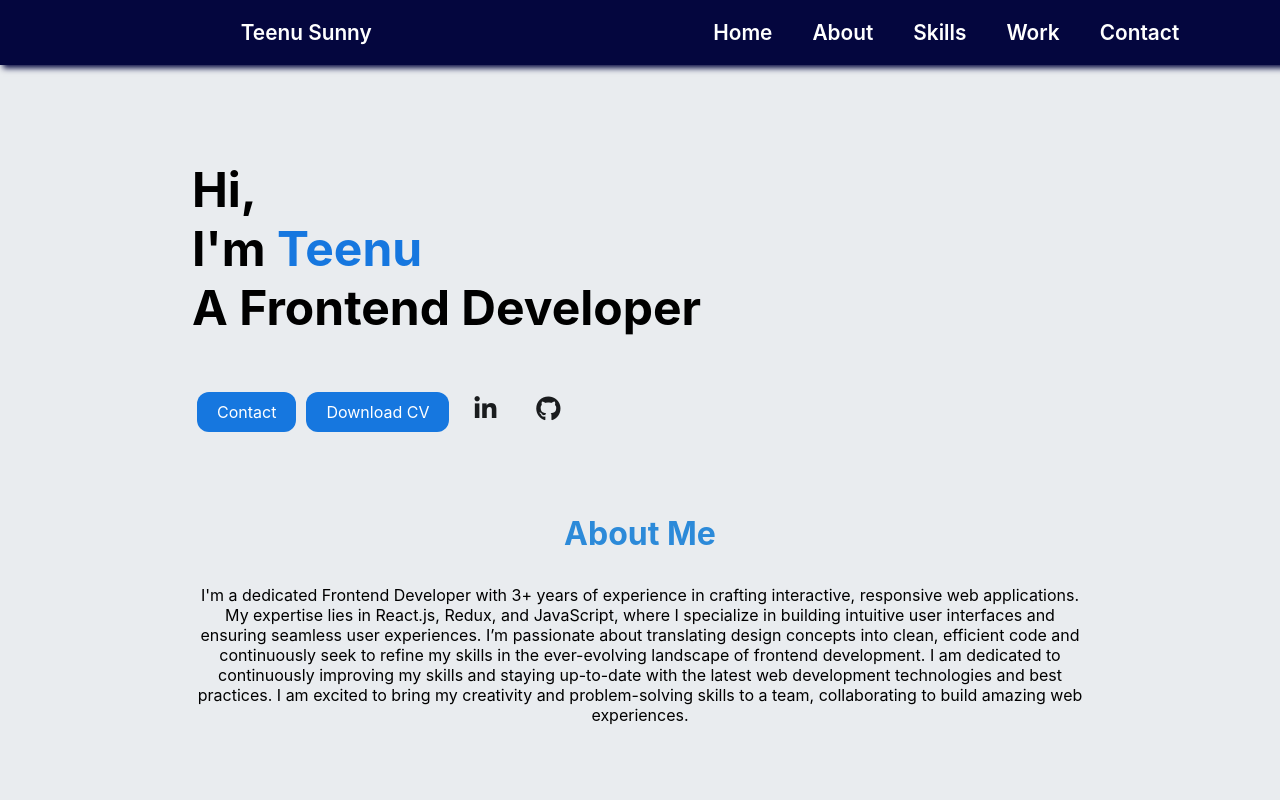
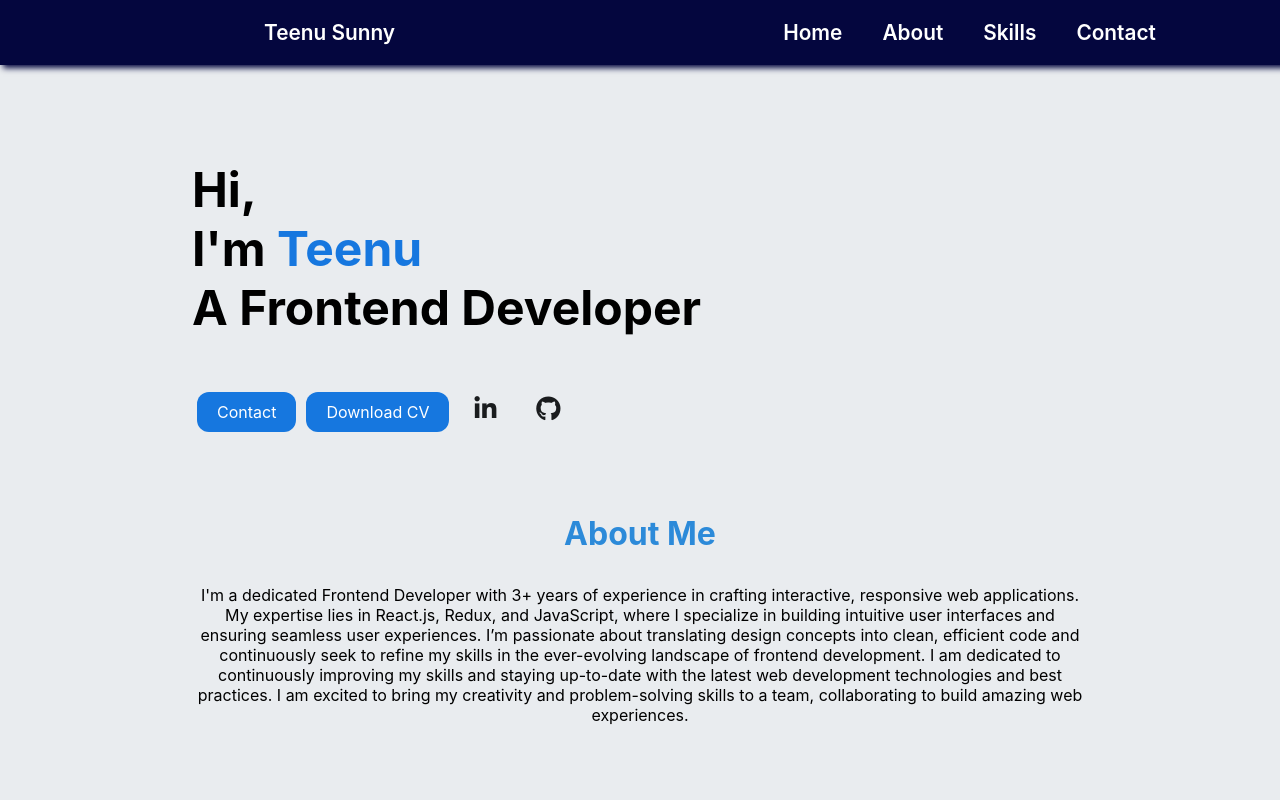
Before and after one commit to teenusunny97/portFolio, a React (Create React App) app: page / in a window 1280 px wide. Shown: the top 800 px of the page. Built offline with nearby package versions, Linux system fonts and the light colour scheme.

Commit message:
commented work

```diff
--- a/package.json
+++ b/package.json
@@ -2,7 +2,7 @@
   "name": "myportfolio",
   "version": "0.1.0",
   "private": true,
-   "homepage":"http://teenusunny97.github.io/portfolio",
+   "homepage":"http://teenusunny97.github.io/portFolio",
   "dependencies": {
     "@testing-library/jest-dom": "^5.17.0",
     "@testing-library/react": "^13.4.0",
--- a/src/Portfolio.jsx
+++ b/src/Portfolio.jsx
@@ -21,7 +21,7 @@ const Portfolio=()=>{
                         >Home</a></li>
                         <li><a href="#about" >About</a></li>
                         <li><a href="#skills">Skills</a></li>
-                        <li><a href="#work" >Work</a></li>
+                        {/* <li><a href="#work" >Work</a></li> */}
                         <li><a href="#contact" >Contact</a></li>
 
                     </ul>
```
